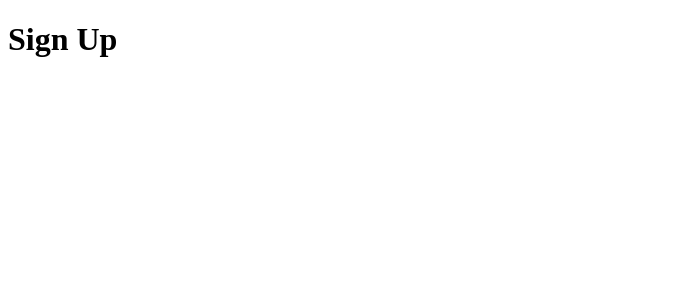
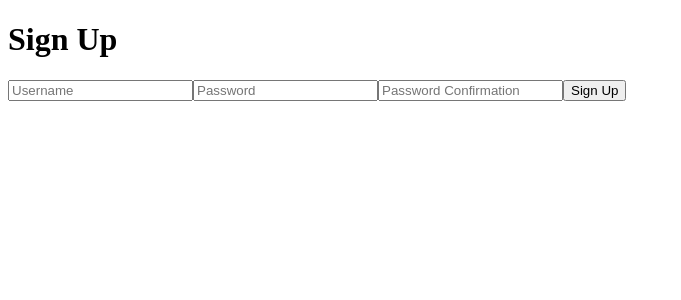
Before and after one commit to hzokbe/jikan, a Vue app: page /sign-up in a window 1280 px wide. Shown: the top 300 px of the page, without its empty margins (0-681 px from the left). Built offline with nearby package versions, Linux system fonts and the light colour scheme.

Commit message:
feat(views): add sign up form and submit handler

```diff
--- a/src/views/SignUpView.vue
+++ b/src/views/SignUpView.vue
@@ -1,8 +1,41 @@
-<script setup lang="ts"></script>
+<script setup lang="ts">
+import { ref } from 'vue';
+
+const username = ref('');
+
+const password = ref('');
+
+const passwordConfirmation = ref('');
+
+const submit = async () => {
+  console.log('submit');
+
+  console.log(`'${username.value}'`);
+
+  console.log(`'${password.value}'`);
+
+  console.log(`'${passwordConfirmation.value}'`);
+};
+</script>
 
 <template>
   <div>
     <h1>Sign Up</h1>
+
+    <form @submit.prevent="submit">
+      <input type="text" placeholder="Username" required v-model="username" />
+
+      <input type="password" placeholder="Password" required v-model="password" />
+
+      <input
+        type="password"
+        placeholder="Password Confirmation"
+        required
+        v-model="passwordConfirmation"
+      />
+
+      <button type="submit">Sign Up</button>
+    </form>
   </div>
 </template>
 
```
